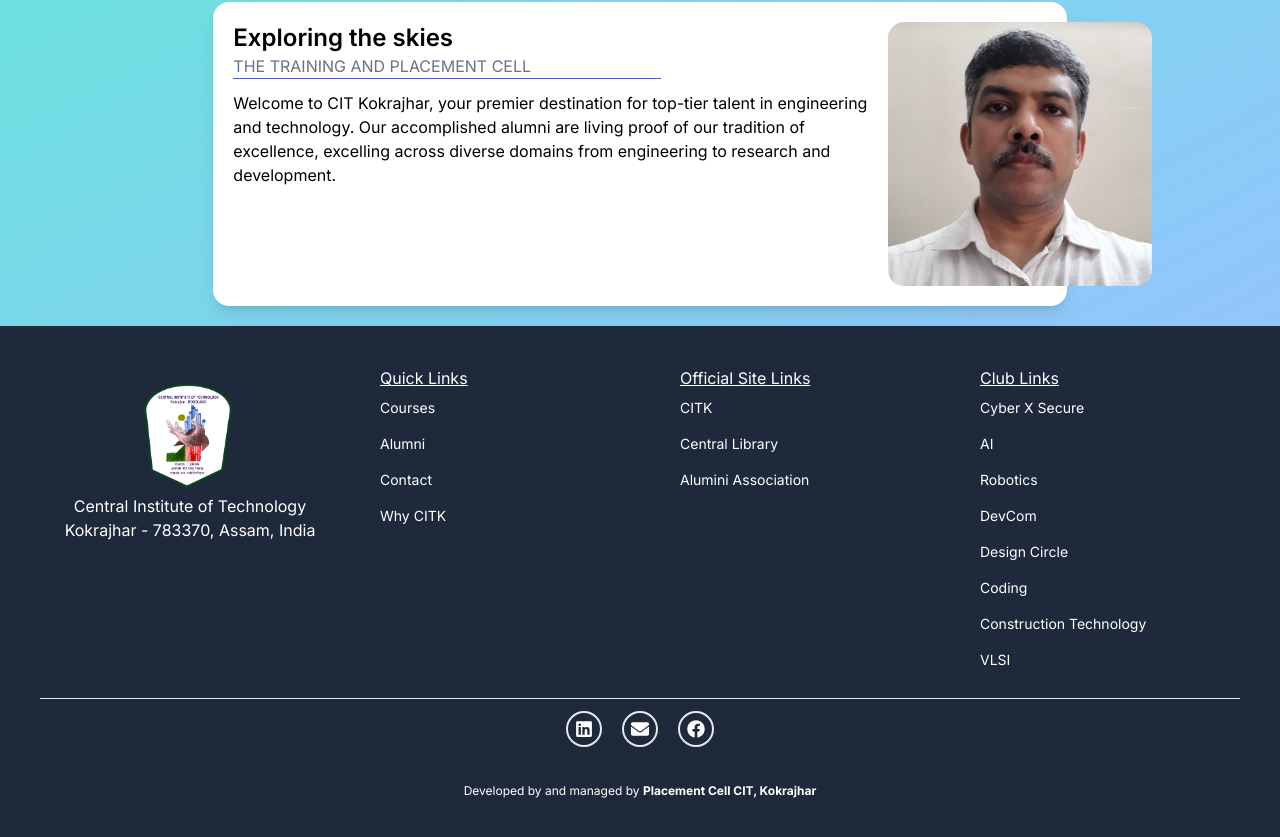
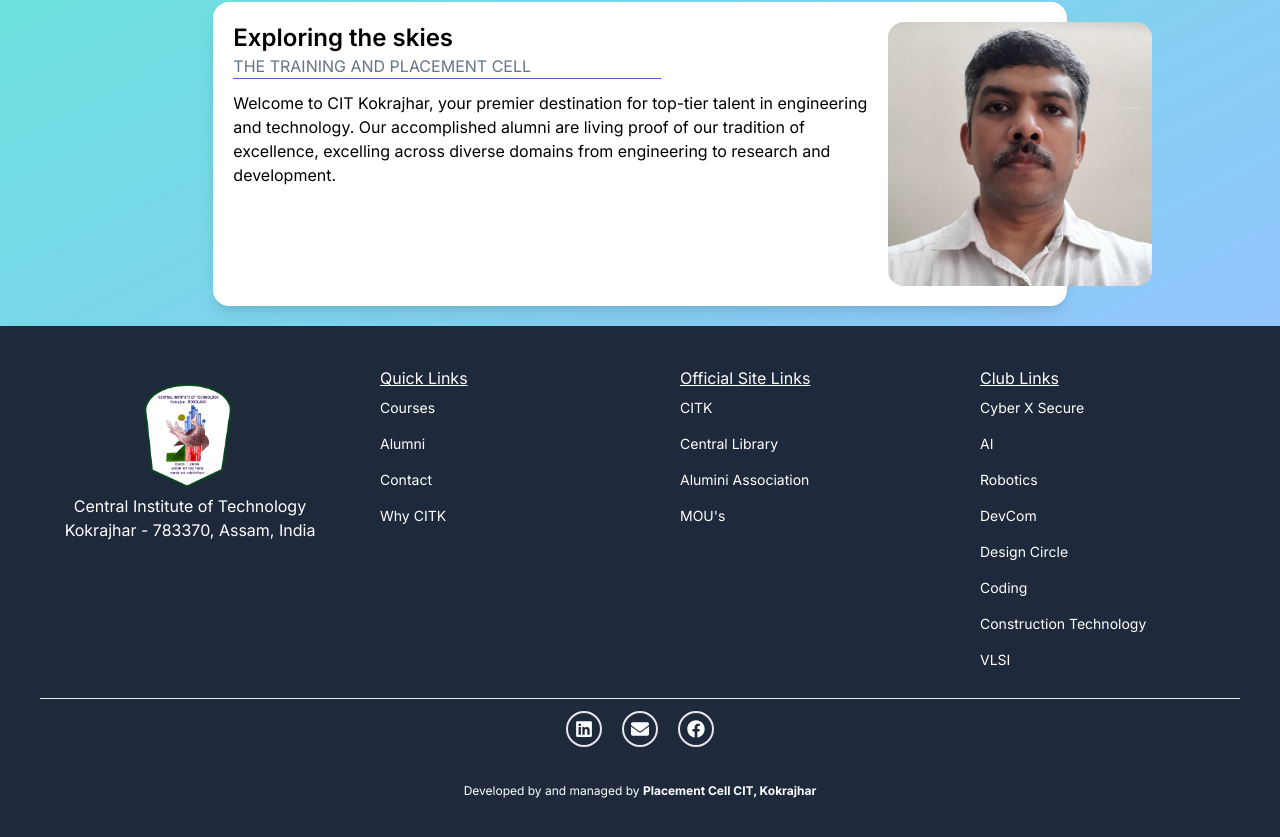
Before and after one commit to NABADEEP069/placementcellcitk, a Next.js app: page / in a window 1280 px wide. Shown: the part 1768-2605 px from the top of the page. Built offline with nearby package versions, Linux system fonts and the light colour scheme.

Commit message:
fooeter page update

```diff
--- a/src/components/common/footer.tsx
+++ b/src/components/common/footer.tsx
@@ -26,16 +26,16 @@
     link: "https://cit.ac.in",
   },
   {
-    name: "Central Library ",
-    link: "https://cit.ac.in",
+    name: "Central Library",
+    link: "http://centrallibrary.cit.ac.in/",
   },
   {
     name: "Alumini Association",
-    link: "https://cit.ac.in",
+    link: "https://www.cit.ac.in/page-alumni-achievements",
   },
   {
-    name: "",
-    link: "https://cit.ac.in",
+    name: "MOU's",
+    link: "https://www.cit.ac.in/institute-mou",
   },
 ];
 
```
